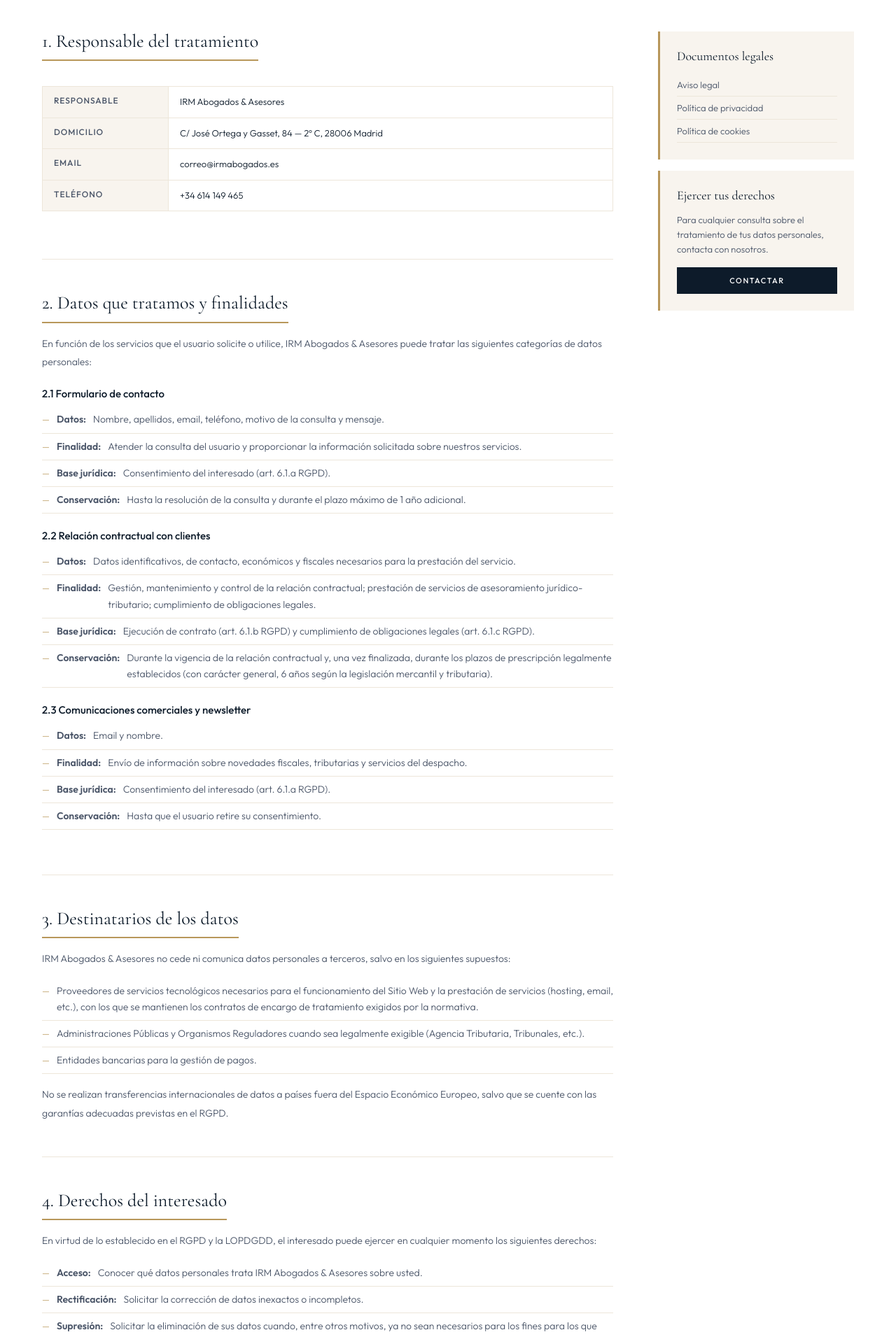
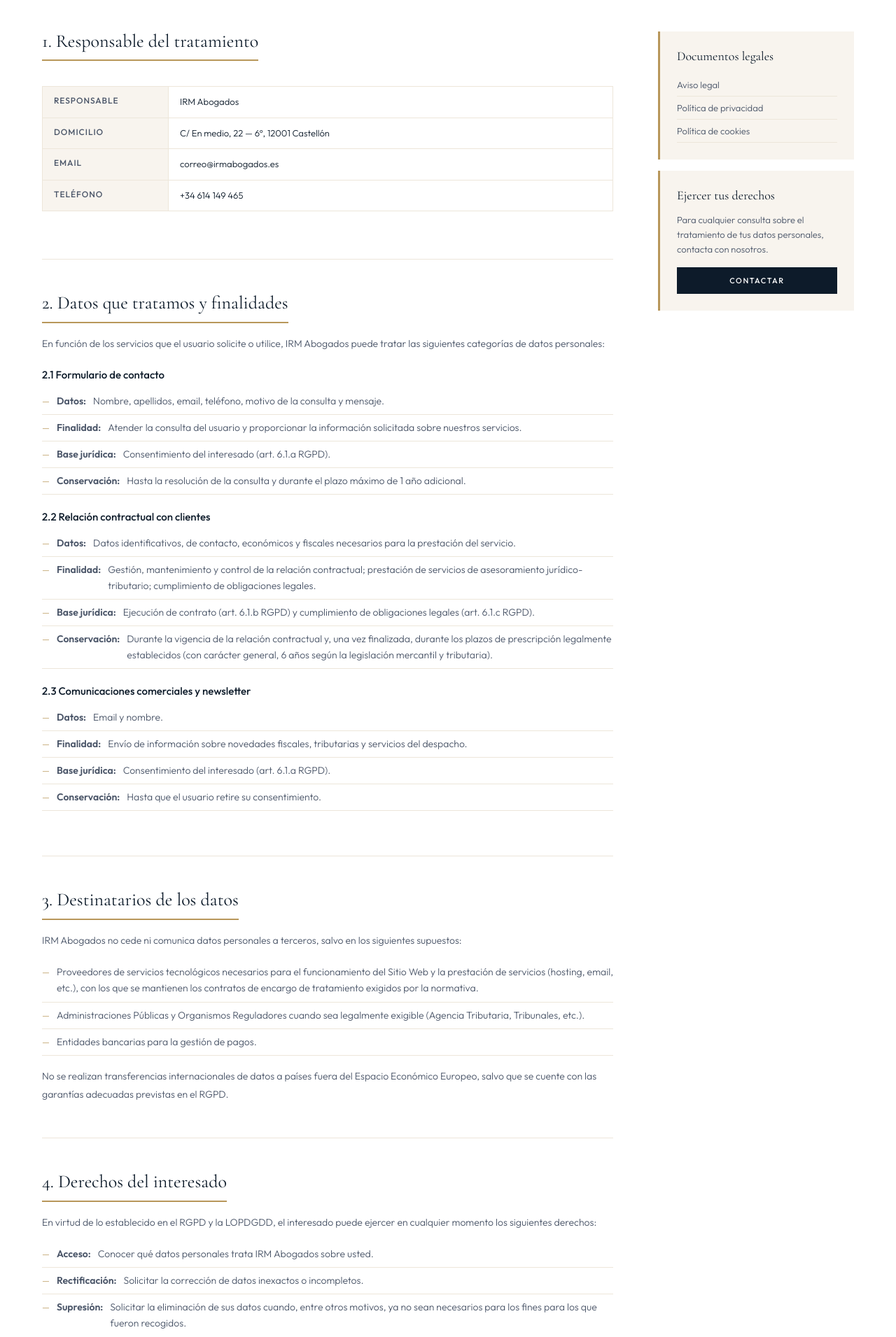
Before and after one commit to Ivanrm01/IRM-Abogados, a Next.js app: page /politica-de-privacidad in a window 1280 px wide. Shown: the part 540-2451 px from the top of the page at 70% size. Built offline with nearby package versions, Linux system fonts and the light colour scheme.

Commit message:
Update page.jsx

```diff
--- a/app/politica-de-privacidad/page.jsx
+++ b/app/politica-de-privacidad/page.jsx
@@ -1,8 +1,8 @@
 import styles from './legal.module.css'
 
 export const metadata = {
-  title: 'Política de Privacidad | IRM Tax & Legal',
-  description: 'Política de privacidad de IRM Abogados & Asesores. Información sobre el tratamiento de datos personales conforme al RGPD y la LOPDGDD.',
+  title: 'Política de Privacidad | IRM Abogados',
+  description: 'Política de privacidad de IRM Abogados. Información sobre el tratamiento de datos personales conforme al RGPD y la LOPDGDD.',
 }
 
 export default function PrivacidadPage() {
@@ -23,8 +23,8 @@
           <div className={styles.block}>
             <h2>1. Responsable del tratamiento</h2>
             <div className={styles.dataTable}>
-              <div className={styles.dataRow}><div className={styles.dataLabel}>Responsable</div><div className={styles.dataVal}>IRM Abogados & Asesores</div></div>
-              <div className={styles.dataRow}><div className={styles.dataLabel}>Domicilio</div><div className={styles.dataVal}>C/ José Ortega y Gasset, 84 — 2º C, 28006 Madrid</div></div>
+              <div className={styles.dataRow}><div className={styles.dataLabel}>Responsable</div><div className={styles.dataVal}>IRM Abogados</div></div>
+              <div className={styles.dataRow}><div className={styles.dataLabel}>Domicilio</div><div className={styles.dataVal}>C/ En medio, 22 — 6º, 12001 Castellón</div></div>
               <div className={styles.dataRow}><div className={styles.dataLabel}>Email</div><div className={styles.dataVal}>correo@irmabogados.es</div></div>
               <div className={styles.dataRow}><div className={styles.dataLabel}>Teléfono</div><div className={styles.dataVal}>+34 614 149 465</div></div>
             </div>
@@ -32,7 +32,7 @@
 
           <div className={styles.block}>
             <h2>2. Datos que tratamos y finalidades</h2>
-            <p>En función de los servicios que el usuario solicite o utilice, IRM Abogados & Asesores puede tratar las siguientes categorías de datos personales:</p>
+            <p>En función de los servicios que el usuario solicite o utilice, IRM Abogados puede tratar las siguientes categorías de datos personales:</p>
 
             <h3>2.1 Formulario de contacto</h3>
             <ul>
@@ -61,7 +61,7 @@
 
           <div className={styles.block}>
             <h2>3. Destinatarios de los datos</h2>
-            <p>IRM Abogados & Asesores no cede ni comunica datos personales a terceros, salvo en los siguientes supuestos:</p>
+            <p>IRM Abogados no cede ni comunica datos personales a terceros, salvo en los siguientes supuestos:</p>
             <ul>
               <li>Proveedores de servicios tecnológicos necesarios para el funcionamiento del Sitio Web y la prestación de servicios (hosting, email, etc.), con los que se mantienen los contratos de encargo de tratamiento exigidos por la normativa.</li>
               <li>Administraciones Públicas y Organismos Reguladores cuando sea legalmente exigible (Agencia Tributaria, Tribunales, etc.).</li>
@@ -74,7 +74,7 @@
             <h2>4. Derechos del interesado</h2>
             <p>En virtud de lo establecido en el RGPD y la LOPDGDD, el interesado puede ejercer en cualquier momento los siguientes derechos:</p>
             <ul>
-              <li><strong>Acceso:</strong> Conocer qué datos personales trata IRM Abogados & Asesores sobre usted.</li>
+              <li><strong>Acceso:</strong> Conocer qué datos personales trata IRM Abogados sobre usted.</li>
               <li><strong>Rectificación:</strong> Solicitar la corrección de datos inexactos o incompletos.</li>
               <li><strong>Supresión:</strong> Solicitar la eliminación de sus datos cuando, entre otros motivos, ya no sean necesarios para los fines para los que fueron recogidos.</li>
               <li><strong>Oposición:</strong> Oponerse al tratamiento de sus datos en determinadas circunstancias.</li>
@@ -82,18 +82,18 @@
               <li><strong>Portabilidad:</strong> Recibir sus datos en un formato estructurado, de uso común y lectura mecánica.</li>
               <li><strong>Retirada del consentimiento:</strong> Retirar en cualquier momento el consentimiento prestado, sin que ello afecte a la licitud del tratamiento previo a su retirada.</li>
             </ul>
-            <p>Para ejercer estos derechos, el interesado puede dirigirse a IRM Abogados & Asesores mediante escrito a la dirección postal indicada o al email <a href="mailto:correo@irmabogados.es">correo@irmabogados.es</a>, adjuntando copia de su DNI o documento identificativo equivalente.</p>
+            <p>Para ejercer estos derechos, el interesado puede dirigirse a IRM Abogados mediante escrito a la dirección postal indicada o al email <a href="mailto:correo@irmabogados.es">correo@irmabogados.es</a>, adjuntando copia de su DNI o documento identificativo equivalente.</p>
             <p>Asimismo, el interesado tiene derecho a presentar una reclamación ante la Agencia Española de Protección de Datos (AEPD) si considera que el tratamiento de sus datos no es conforme a la normativa vigente. Puede hacerlo a través de la sede electrónica de la AEPD en <a href="https://www.aepd.es" target="_blank" rel="noopener noreferrer">www.aepd.es</a>.</p>
           </div>
 
           <div className={styles.block}>
             <h2>5. Confidencialidad y secreto profesional</h2>
-            <p>En virtud de la relación de asesoramiento jurídico, IRM Abogados & Asesores está sujeto al deber de secreto profesional respecto de toda la información y documentación que el cliente le facilite con ocasión de la prestación de los servicios contratados. Dicho deber se mantiene con carácter indefinido, incluso tras la finalización de la relación profesional.</p>
+            <p>En virtud de la relación de asesoramiento jurídico, IRM Abogados está sujeto al deber de secreto profesional respecto de toda la información y documentación que el cliente le facilite con ocasión de la prestación de los servicios contratados. Dicho deber se mantiene con carácter indefinido, incluso tras la finalización de la relación profesional.</p>
           </div>
 
           <div className={styles.block}>
             <h2>6. Medidas de seguridad</h2>
-            <p>IRM Abogados & Asesores ha adoptado las medidas técnicas y organizativas necesarias para garantizar la seguridad de los datos personales y evitar su alteración, pérdida, tratamiento o acceso no autorizado, teniendo en cuenta el estado de la tecnología, la naturaleza de los datos almacenados y los riesgos a los que están expuestos, según lo establecido en la normativa vigente en materia de protección de datos.</p>
+            <p>IRM Abogados ha adoptado las medidas técnicas y organizativas necesarias para garantizar la seguridad de los datos personales y evitar su alteración, pérdida, tratamiento o acceso no autorizado, teniendo en cuenta el estado de la tecnología, la naturaleza de los datos almacenados y los riesgos a los que están expuestos, según lo establecido en la normativa vigente en materia de protección de datos.</p>
           </div>
 
           <div className={styles.block}>
```
